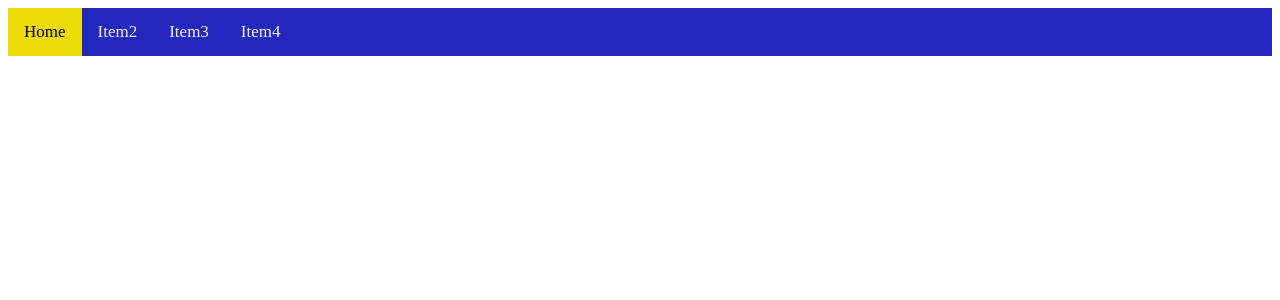
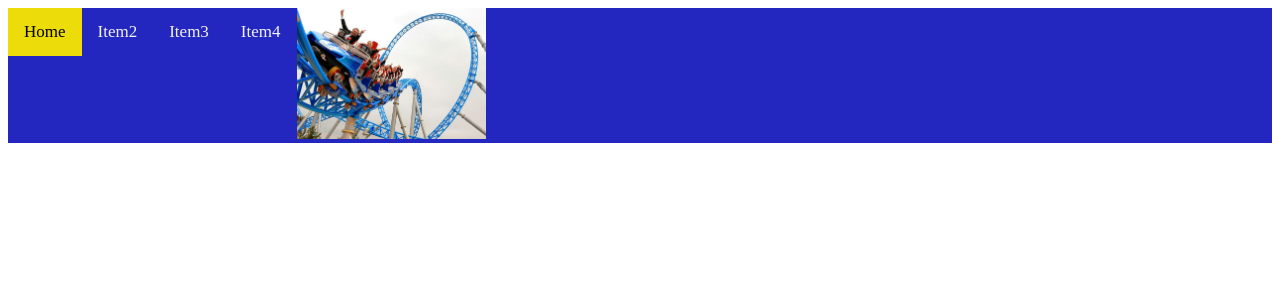
Before and after one commit to WouterSma/Achtbaan, a PHP site: page / in a window 1280 px wide. Shown: the top 300 px of the page. Run offline with PHP 8.4, Linux system fonts and the light colour scheme.

Commit message:
#2 Foto header toegevoegd

```diff
--- a/css/style.css
+++ b/css/style.css
@@ -19,6 +19,9 @@
   .topnav a:hover {
     background-color: #ebdc0a;
     color: black;
+    display: flex;
+    align-items: center;
+    justify-content: center;
   }
 
   /* Add a color to the active/current link */
@@ -26,3 +29,8 @@
     background-color: #ebdc0a;
     color: black;
   }
+
+  .topnav img {
+      max-width: 15%;
+
+  }
--- /dev/null
+++ b/head.php
@@ -0,0 +1,4 @@
+<meta charset="UTF-8">
+<meta name="viewport" content="width=device-width, initial-scale=1.0">
+<meta http-equiv="X-UA-Compatible" content="ie=edge">
+<link rel="stylesheet" href="css/style.css">
--- /dev/null
+++ b/header.php
@@ -0,0 +1,10 @@
+<header>
+        <div class="topnav">
+            <img src="img/logo.jfif">
+
+            <a class="active" href="#home">Home</a>
+            <a href="#item2">Item2</a>
+            <a href="#item3">Item3</a>
+            <a href="#item4">Item4</a>
+          </div>
+      </header>
--- a/index.html
+++ /dev/null
@@ -1,20 +0,0 @@
-<!DOCTYPE html>
-<html lang="en">
-  <head>
-    <meta charset="UTF-8">
-    <meta name="viewport" content="width=device-width, initial-scale=1.0">
-    <meta http-equiv="X-UA-Compatible" content="ie=edge">
-    <title>Super Coaster</title>
-    <link rel="stylesheet" href="css/style.css">
-  </head>
-  <body>
-      <header>
-        <div class="topnav">
-            <a class="active" href="#home">Home</a>
-            <a href="#item2">Item2</a>
-            <a href="#item3">Item3</a>
-            <a href="#item4">Item4</a>
-          </div>
-      </header>
-  </body>
-</html>
--- /dev/null
+++ b/index.php
@@ -0,0 +1,13 @@
+<!DOCTYPE html>
+<html lang="en">
+  <head>
+    <?php require_once 'head.php'; ?>
+    <title>Super Coaster</title>
+  </head>
+  <body>
+  <?php require_once 'header.php'; ?>
+
+
+
+  </body>
+</html>
```
Also changed, not shown: img/logo.jfif (added).
